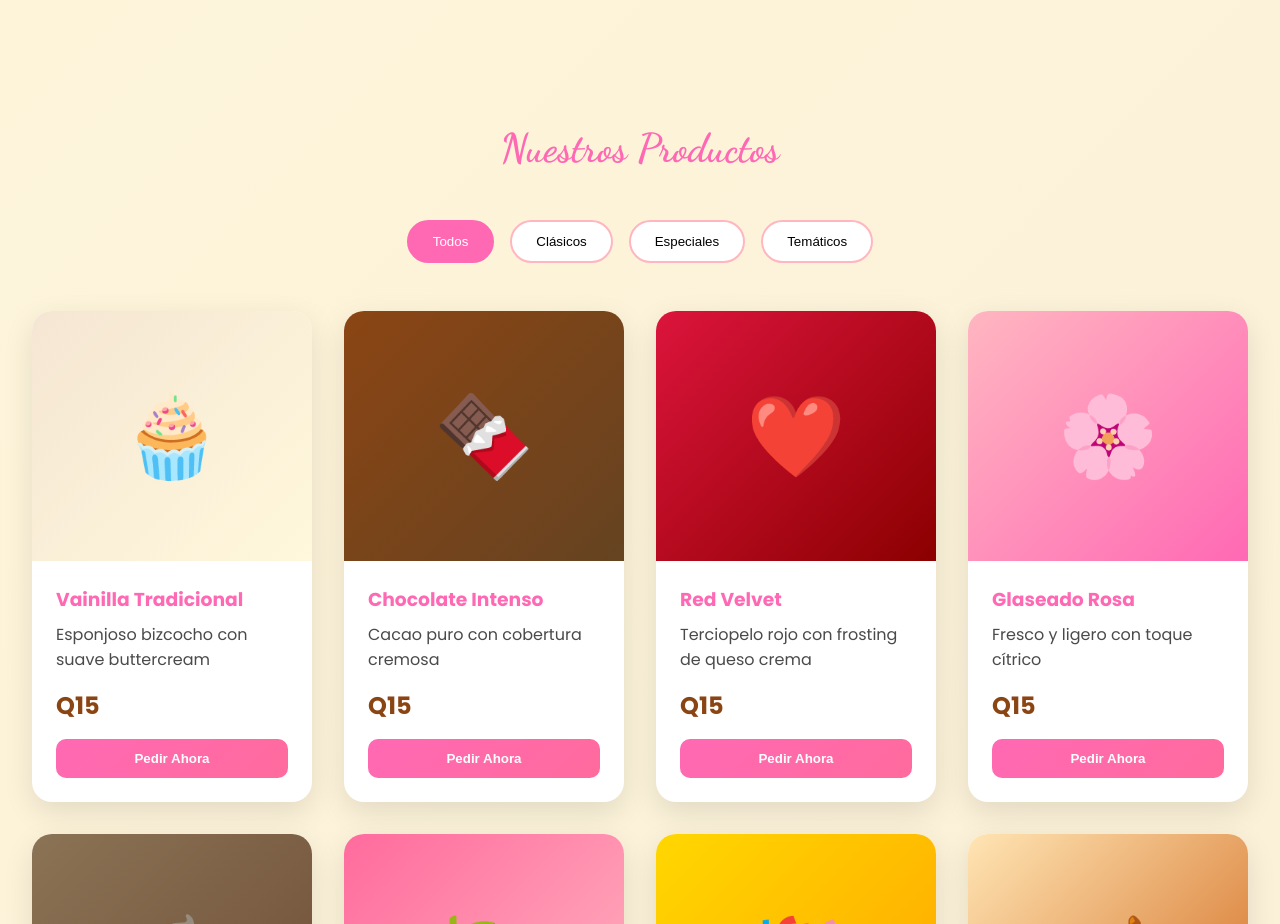
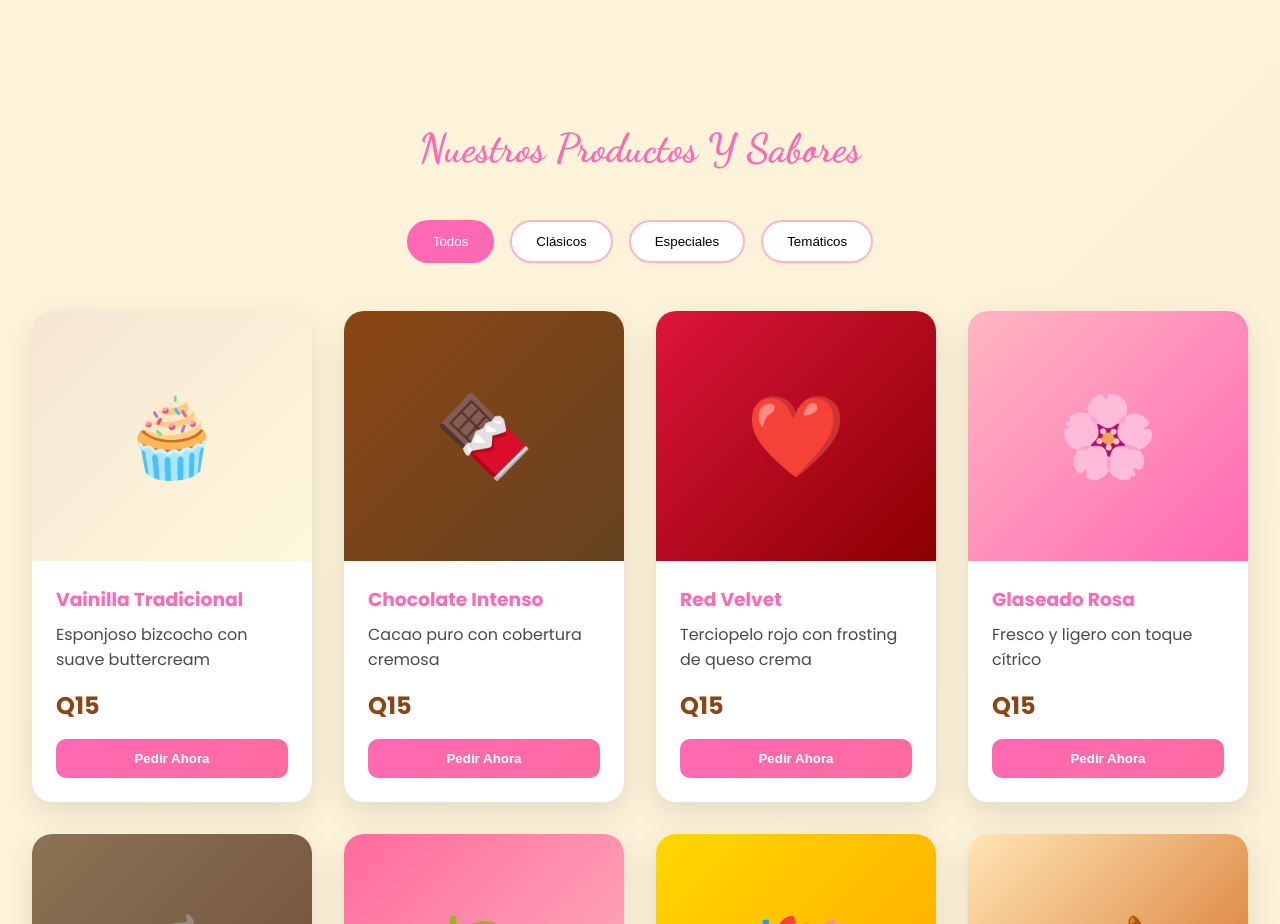
Before and after one commit to Said1Ojeda/PaginaCupKakes, a plain HTML site: page Index.html in a window 1280 px wide. Shown: the part 2100-3024 px from the top of the page. Drawn offline with Linux system fonts and the light colour scheme.

Commit message:
Index.html

```diff
--- a/Index.html
+++ b/Index.html
@@ -837,7 +837,7 @@
     </section>
 
     <section id="productos">
-        <h2 class="section-title">Nuestros Productos</h2>
+        <h2 class="section-title">Nuestros Productos Y Sabores</h2>
         <div class="products-filter">
             <button class="filter-btn active" onclick="filterProducts('all')">Todos</button>
             <button class="filter-btn" onclick="filterProducts('clasicos')">Clásicos</button>
```
